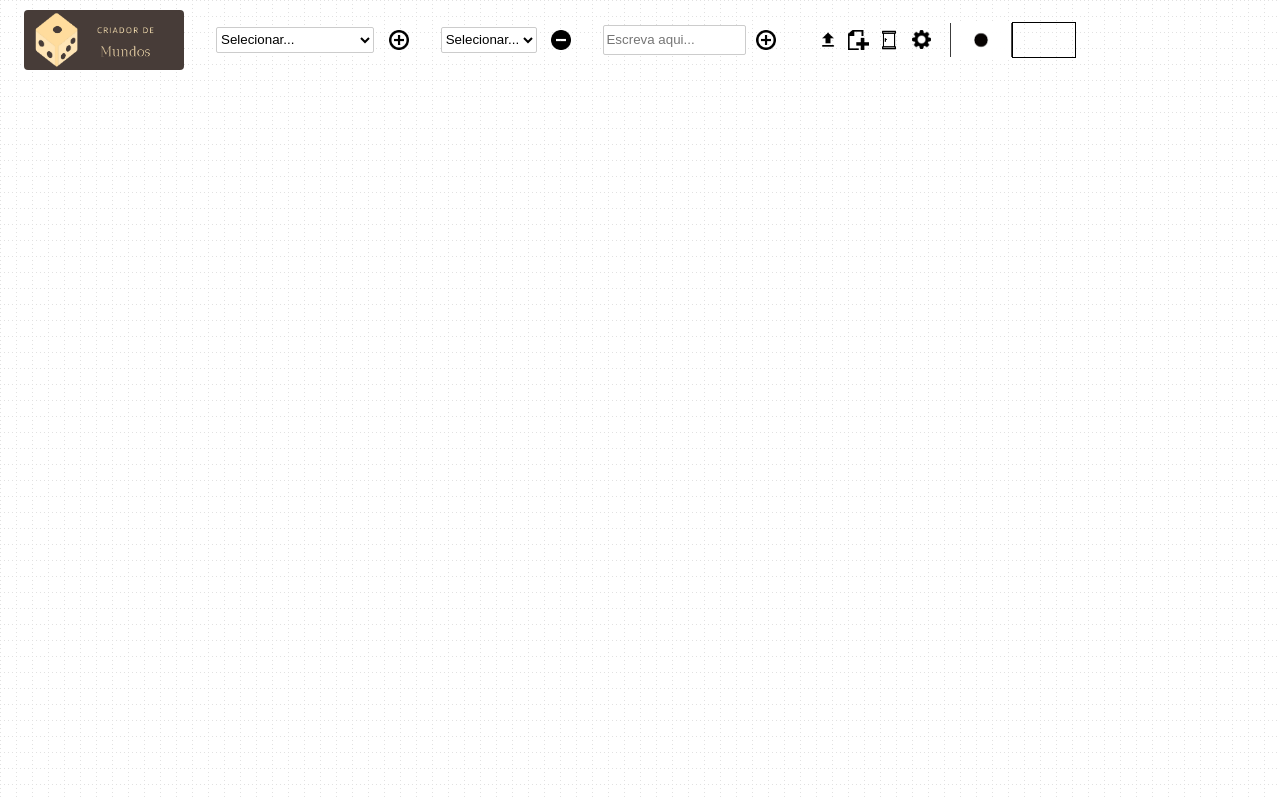
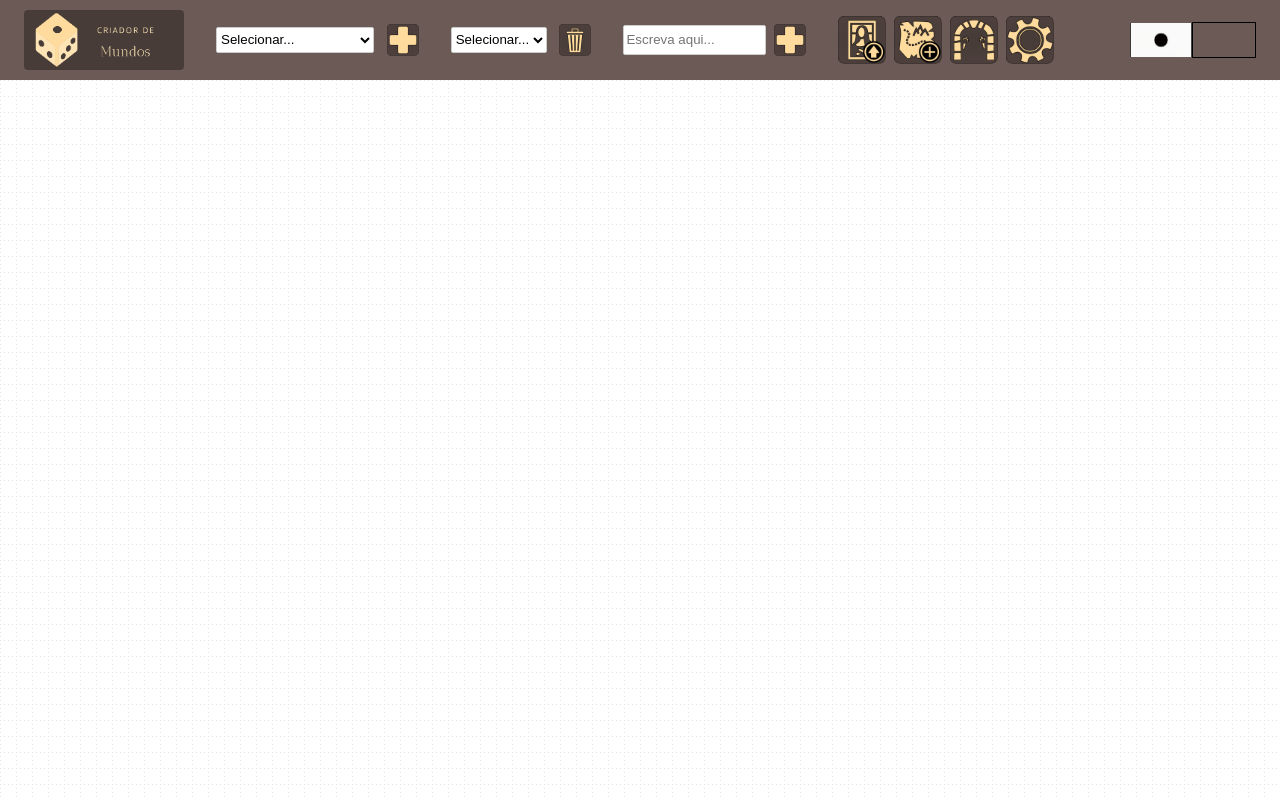
Before and after one commit to renanfranca93/criadordemapas, a plain HTML site: page index.html in a window 1280 px wide. Drawn offline with Linux system fonts and the light colour scheme; no server answers.

Commit message:
novos icons da navbar

```diff
--- a/estilo.css
+++ b/estilo.css
@@ -565,7 +565,7 @@ input {
 /* Add a black background color to the top navigation */
 
 .topnav {
-    /* background-color: #333; */
+    background-color: #6b5a55;
     overflow: hidden;
     padding: 0.5rem;
     display: flex;
@@ -588,6 +588,32 @@ input {
 
 .topnav img {
     cursor: pointer
+}
+
+.topbar-options img {
+    height: 3rem;
+    margin-right: 0.5rem;
+}
+
+.topbar-options img:hover,
+#topnav-add-item img:hover,
+#topnav-delete-item img:hover,
+#topnav-add-text img:hover {
+    border: 1px solid white;
+    box-sizing: border-box;
+}
+
+#topnav-add-item img,
+#topnav-delete-item img,
+#topnav-add-text img {
+    height: 2rem;
+    margin-left: 0.5rem;
+    vertical-align: middle;
+}
+
+#topnav-options-end {
+    flex: 1;
+    justify-content: flex-end;
 }
 
 
--- a/functions.js
+++ b/functions.js
@@ -40,7 +40,7 @@ function rolld6() {
     var random = Math.floor(Math.random() * 6) + 1;
 
     var d6 = document.getElementById("d6");
-  setTimeout(function () {
+    setTimeout(function() {
         d6.removeAttribute("class");
         d6.setAttribute("class", "diceRoller dice" + random);
     }, 1000);
@@ -96,7 +96,7 @@ function loadPage() {
         var sumirIten5 = document.getElementById("chooseClassMap");
         sumirIten5.setAttribute("class", "invisible");
         var nameButton = document.getElementById("modalBtn");
-    nameButton.setAttribute("src", "img/icons/world.png");
+        nameButton.setAttribute("src", "img/icons/new/world.png");
         nameButton.setAttribute("title", "Alternar para o Criador de Mundos");
         // nameButton.innerHTML = "Criador de Mundos";
     } else {
@@ -117,7 +117,7 @@ function loadPage() {
         sumirIten5.setAttribute("class", "invisible");
         var nameButton = document.getElementById("modalBtn");
         // nameButton.innerHTML = "Criador de Masmorras";
-    nameButton.setAttribute("src", "img/icons/dungeon.png");
+        nameButton.setAttribute("src", "img/icons/new/dungeon.png");
         nameButton.setAttribute("title", "Alternar para o Criador de Dungeons");
     }
     counter();
@@ -424,7 +424,7 @@ function readMapFile() {
     var reader = new FileReader();
 
     // file reading finished successfully
-  reader.addEventListener("load", function (e) {
+    reader.addEventListener("load", function(e) {
         // contents of file in variable
         var text = e.target.result;
 
@@ -458,17 +458,17 @@ var btn = document.getElementById("myBtn");
 var span = document.getElementsByClassName("close")[1];
 
 // When the user clicks on the button, open the modal
-btn.onclick = function () {
+btn.onclick = function() {
     modal.style.display = "block";
 };
 
 // When the user clicks on <span> (x), close the modal
-span.onclick = function () {
+span.onclick = function() {
     modal.style.display = "none";
 };
 
 // When the user clicks anywhere outside of the modal, close it
-window.onclick = function (event) {
+window.onclick = function(event) {
     if (event.target == modal) {
         modal.style.display = "none";
     }
@@ -486,22 +486,22 @@ var span2 = document.getElementsByClassName("nao_class")[0];
 var span3 = document.getElementsByClassName("close")[0];
 
 // When the user clicks on the button, open the modal
-modalBtn.onclick = function () {
+modalBtn.onclick = function() {
     modal2.style.display = "block";
 };
 
 // When the user clicks on <span> (x), close the modal
-span2.onclick = function () {
+span2.onclick = function() {
     modal2.style.display = "none";
 };
 
 // When the user clicks on <span> (x), close the modal
-span3.onclick = function () {
+span3.onclick = function() {
     modal2.style.display = "none";
 };
 
 // When the user clicks anywhere outside of the modal, close it
-window.onclick = function (event) {
+window.onclick = function(event) {
     if (event.target == modal2) {
         modal2.style.display = "none";
     }
@@ -518,28 +518,28 @@ var btnUp = document.getElementById("btnUpload");
 var spanUp = document.getElementById("closeUp");
 
 // When the user clicks on the button, open the modal
-btnUp.onclick = function () {
+btnUp.onclick = function() {
     modalUp.style.display = "block";
 };
 
 // When the user clicks on <span> (x), close the modal
-spanUp.onclick = function () {
+spanUp.onclick = function() {
     modalUp.style.display = "none";
 };
 
 // When the user clicks anywhere outside of the modal, close it
-window.onclick = function (event) {
+window.onclick = function(event) {
     if (event.target == modal) {
         modalUp.style.display = "none";
     }
 };
 
 var input = document.getElementById("myfile");
-input.onchange = function () {
+input.onchange = function() {
     var file = input.files[0],
         reader = new FileReader();
 
-  reader.onloadend = function () {
+    reader.onloadend = function() {
         var b64 = reader.result.replace(/^data:.+;base64,/, "");
         showImage(b64);
     };
--- a/index.html
+++ b/index.html
@@ -14,16 +14,16 @@
 
         <div class="topnav">
 
-            <div class="active">
+            <div>
                 <img id="logo" src="img/logo-dungeon.png" class="rounded" width="160px" alt="">
             </div>
-            <div>
+            <div id="topnav-add-item">
                 <span id="addItemDungeon">
 					<select id="addelement">
 
 						<option value="-1">Selecionar...</option>
 						<optgroup label="Cenário">
-							<option value="room-corridorh">Corredor Hor.</option>
+							<option value="room-corridorh"> Corredor Hor.</option>
 							<option value="room-corridorv">Corredor Vert.</option>
 							<option value="room-smallRoom">Sala pequena</option>
 							<option value="room-bigRoom">Sala Grande</option>
@@ -57,8 +57,8 @@
 						</optgroup>
 					</select>
 					<!-- <button onclick=addElement()>Adicionar</button> -->
-					<img title="Adicionar elemento selecionado" src="img/icons/add.png" onclick=addElement()
-						height="20px" style="vertical-align:middle; padding-left: 10px">
+					<img title="Adicionar elemento selecionado" src="img/icons/new/plus.png" onclick=addElement()
+						height="20px" >
 				</span>
                 <span id="addItemMap">
 					<select id="addTiles">
@@ -95,18 +95,18 @@
 						</optgroup>
 					</select>
 					<!-- <button onclick=addElement()>Adicionar</button> -->
-					<img title="Adicionar elemento selecionado" src="img/icons/add.png" onclick=addElement()
-						height="20px" style="vertical-align:middle; padding-left: 10px">
+					<img title="Adicionar elemento selecionado" src="img/icons/new/plus.png" onclick=addElement()
+						height="20px" >
 				</span>
             </div>
-            <div>
+            <div id="topnav-delete-item">
                 <span id="deleteDgElement">
 					<select id="deleteelement">
 						<option value="-1">Selecionar...</option>
 					</select>
 					<!-- <button onclick=deleteMapElement()>Excluir</button> -->
-					<img title="Excluir elemento selecionado" src="img/icons/remove.png" onclick=deleteMapElement()
-						height="20px" style="vertical-align:middle; padding-left: 10px">
+					<img title="Excluir elemento selecionado" src="img/icons/new/delete.png" onclick=deleteMapElement()
+						height="20px" >
 
 				</span>
                 <span id="deleteItemMap">
@@ -114,26 +114,28 @@
 						<option value="-1">Selecionar...</option>
 					</select>
 					<!-- <button onclick=deleteMapElement()>Excluir</button> -->
-					<img title="Excluir elemento selecionado" src="img/icons/remove.png" onclick=deleteMapElement()
-						height="20px" style="vertical-align:middle; padding-left: 10px">
+					<img title="Excluir elemento selecionado" src="img/icons/new/delete.png" onclick=deleteMapElement()
+						height="20px" >
 				</span>
             </div>
-            <div>
+            <div id="topnav-add-text">
                 <input id="addTextInput" type="text" maxlength="14" size="15px" placeholder="Escreva aqui...">
-                <img title="Adicionar texto" src="img/icons/add.png" id="addText" onclick="addElement(true)" height="20px" style="vertical-align:middle; padding-left: 10px">
+                <img title="Adicionar texto" src="img/icons/new/plus.png" id="addText" onclick="addElement(true)" height="20px">
             </div>
-            <div>
-                <img id="btnUpload" src="img/icons/upload.png" title="Upload de imagem" height="20px" style="vertical-align:middle; padding-left: 10px">
-                <img src="img/icons/new.png" title="Novo mapa" height="20px" style="vertical-align:middle; padding-left: 10px;" id="newMap" onclick="redirect('index')">
-                <img src="img/icons/new.png" title="Novo mapa" height="20px" style="vertical-align:middle; padding-left: 10px" id="newDung" onclick="redirect('index',false,true)">
-                <img id="modalBtn" title="Alternar de editor" height="20px" style="vertical-align:middle; padding-left: 10px">
+            <div class="topbar-options">
+                <img id="btnUpload" src="img/icons/new/pic-upload.png" title="Upload de imagem" height="20px">
+                <img src="img/icons/new/map-plus.png" title="Novo mapa" height="20px" id="newMap" onclick="redirect('index')">
+                <img src="img/icons/new/map-plus.png" title="Novo mapa" height="20px" id="newDung" onclick="redirect('index',false,true)">
+                <img id="modalBtn" title="Alternar de editor" height="20px">
                 <!-- <button id="modalBtn"></button> -->
-                <img src="img/icons/options.png" title="Opções" id="myBtn" height="25px" style="vertical-align:middle; padding-left: 10px">
+                <img src="img/icons/new/cog.png" title="Opções" id="myBtn" height="25px">
 
 
             </div>
-            <div id="d6" class="diceRoller dice1" onclick=rolld6()></div>
-            <div id="selectorBg" class="bgSelector bgStyle1" onclick="changeBg()"></div>
+            <div id="topnav-options-end">
+                <div id="d6" class="diceRoller dice1" onclick=rolld6()></div>
+                <div id="selectorBg" class="bgSelector bgStyle1" onclick="changeBg()"></div>
+            </div>
         </div>
 
         <div id="topo">
```
Also changed, not shown: img/icons/new/cog.png (added), img/icons/new/delete.png (added), img/icons/new/door.png (added), img/icons/new/dungeon-plus.png (added), img/icons/new/dungeon.png (added), img/icons/new/map-plus.png (added), img/icons/new/map.png (added), img/icons/new/pic-upload.png (added), img/icons/new/plus.png (added), img/icons/new/world-plus.png (added), img/icons/new/world.png (added). Lines whose indentation alone changed are shown as unchanged.
